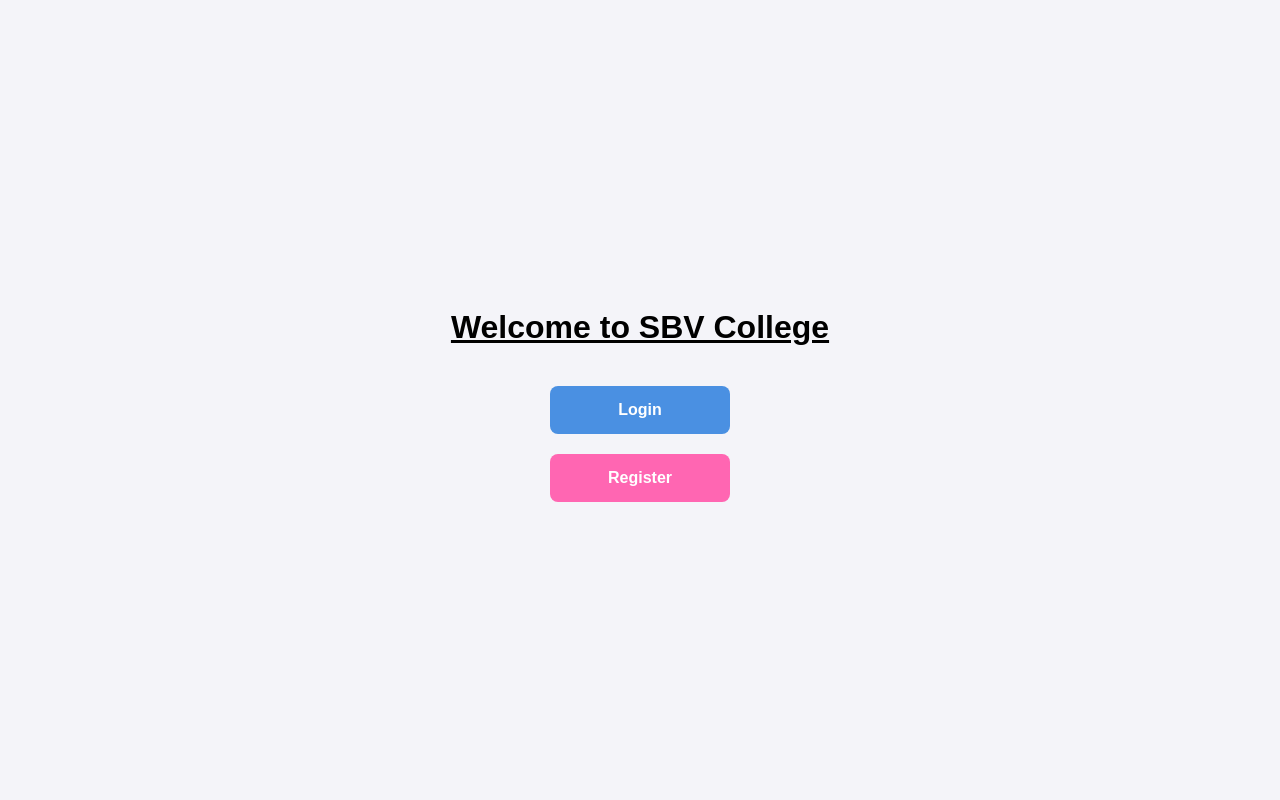
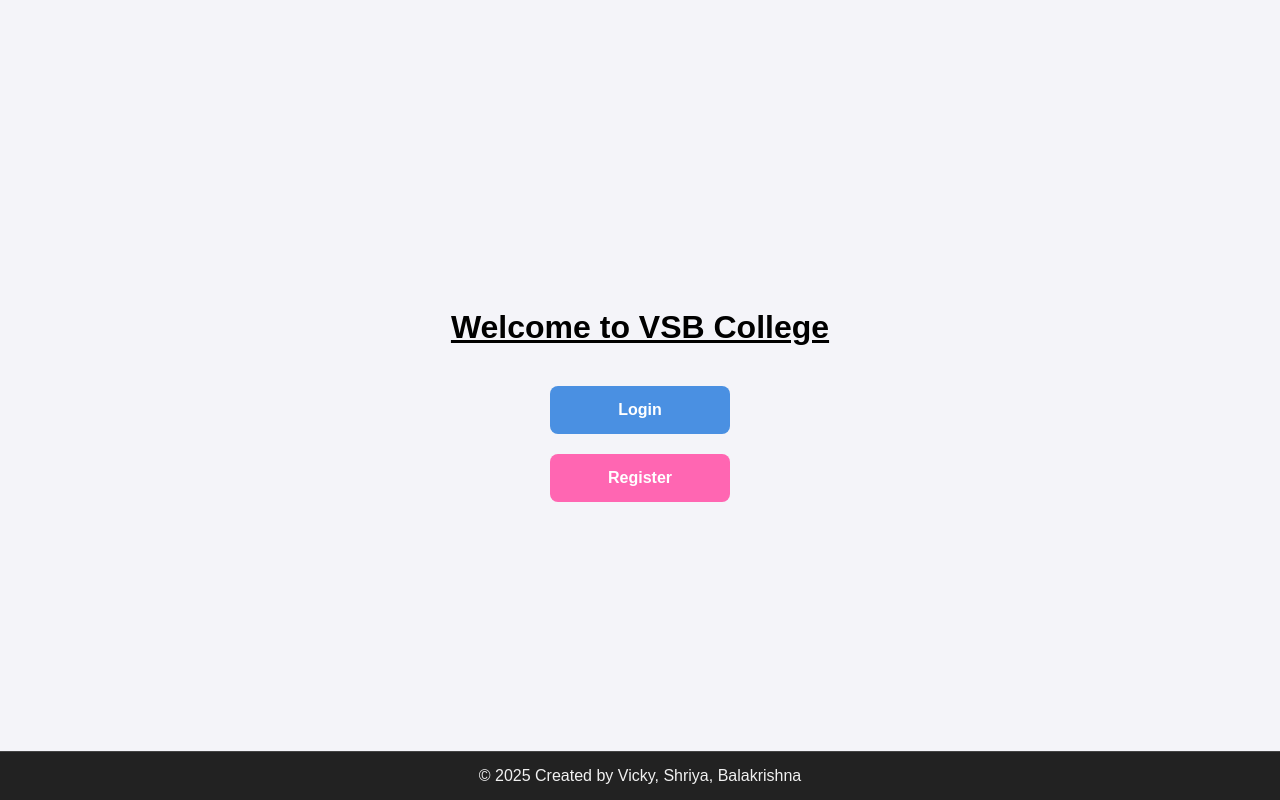
Before and after one commit to Balakrishna0907/Common-repo, a Flask app: page / in a window 1280 px wide. Run offline with Flask 3, Linux system fonts and the light colour scheme.

Commit message:
Update index.html

```diff
--- a/webpage-final/templates/index.html
+++ b/webpage-final/templates/index.html
@@ -1,9 +1,10 @@
 <!DOCTYPE html>
 <html lang="en">
+
     <head>
         <meta charset="UTF-8">
         <meta name="viewport" content="width=device-width, initial-scale=1.0">
-    <title>SBV College</title>
+        <title>VSB College</title>
         <link rel="stylesheet" href="{{ url_for('static', filename='style.css') }}">
         <style>
             .index-container {
@@ -33,11 +34,17 @@
             .register-btn:hover{background: #fd2390;}
         </style>
     </head>
+
     <body>
         <div class="index-container">
-        <h1 style="text-decoration: underline;">Welcome to SBV College</h1>
+            <h1 style="text-decoration: underline;">Welcome to VSB College</h1>
             <a href="/login" class="login-btn">Login</a>
             <a href="/register" class="register-btn">Register</a>
         </div>
     </body>
+
+    <footer>
+        <p>© 2025 Created by Vicky, Shriya, Balakrishna</p>
+    </footer>
+
 </html>
```
Lines whose indentation alone changed are shown as unchanged.
